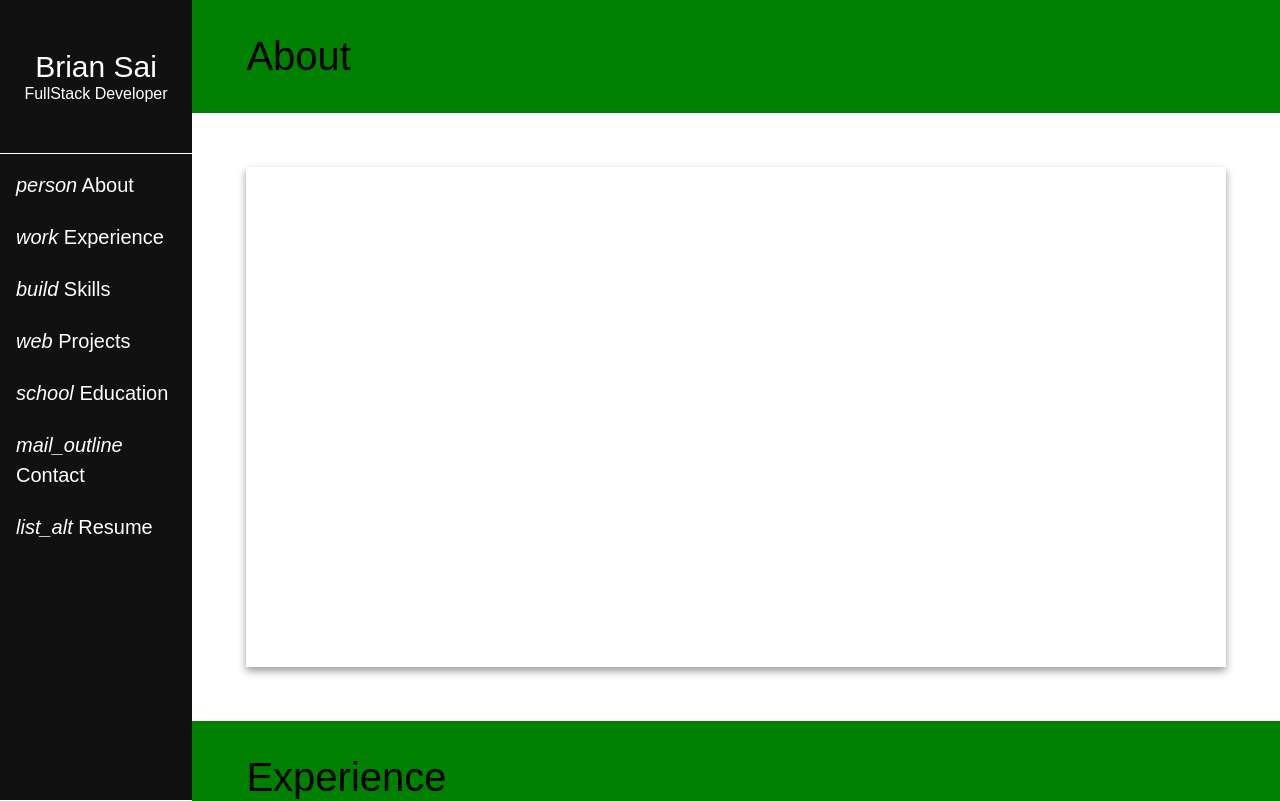
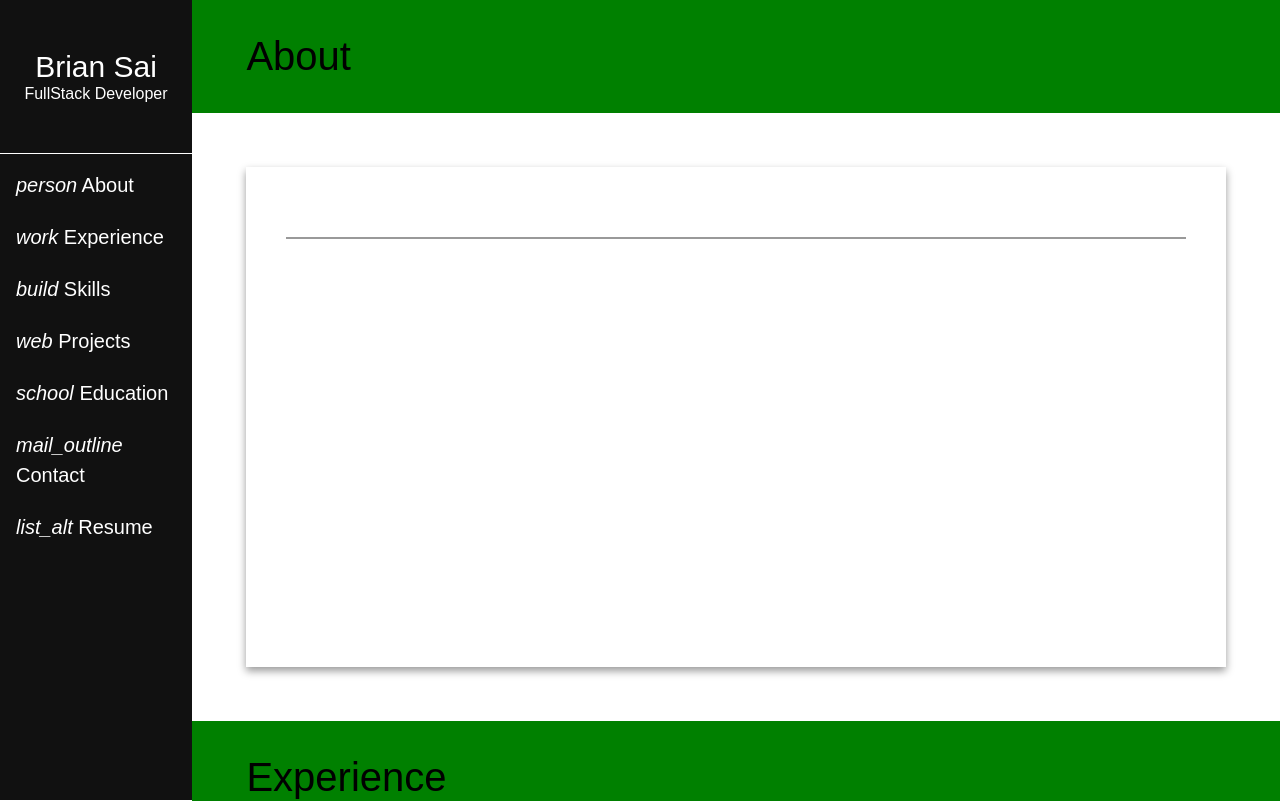
Before and after one commit to briansai/portfolio, a React app: page / in a window 1280 px wide. Shown: the top 801 px of the page. Built offline with nearby package versions, Linux system fonts and the light colour scheme; the HTML template or start-up script is replaced by a standard one.

Commit message:
Styled cards to have a solid bottom border on the top of each card

```diff
--- a/client/src/constants/constants.jsx
+++ b/client/src/constants/constants.jsx
@@ -21,9 +21,3 @@ export const navCategories = [
     icon: 'list_alt',
   }
 ];
-
-export const emailItems = () => [
-  { name: 'Name' },
-  { email: 'Email' },
-  { message: 'Message' },
-]
--- a/client/src/pages/Main/Main.jsx
+++ b/client/src/pages/Main/Main.jsx
@@ -1,5 +1,5 @@
 import React, { Component, Fragment } from 'react';
-import { navCategories, emailItems } from '../../constants/constants.jsx';
+import { navCategories } from '../../constants/constants.jsx';
 import './Main.scss';
 
 export default class Main extends Component {
@@ -70,6 +70,16 @@ export default class Main extends Component {
         </Fragment>
       )
     }
+
+    return (
+      <Fragment>
+        <div className="card-description">
+
+        </div>
+        <div className="card-info">
+        </div>
+      </Fragment>
+    )
   }
 
   render () {
--- a/client/src/pages/Main/Main.scss
+++ b/client/src/pages/Main/Main.scss
@@ -19,6 +19,13 @@
         height: 500px;
         box-shadow: 0 4px 8px 0 rgba(0,0,0,0.4);
         transition: 0.2s;
+
+        .card-description {
+          height: 50px;
+          border-bottom: 2px solid rgba(0,0,0,0.4);
+          padding: 10px;
+          margin: 0 40px;
+        }
 
         .contact-description {
           padding-top: 3%;
--- a/package.json
+++ b/package.json
@@ -22,6 +22,7 @@
     "body-parser": "^1.19.0",
     "dotenv": "^8.0.0",
     "express": "^4.17.1",
+    "mongodb": "^3.3.0-beta2",
     "nodemon": "^1.19.1",
     "normalize.css": "^8.0.1",
     "prop-types": "^15.7.2",
```
Also changed, not shown: 2 other files (tests, documents, lock files or other folders).
